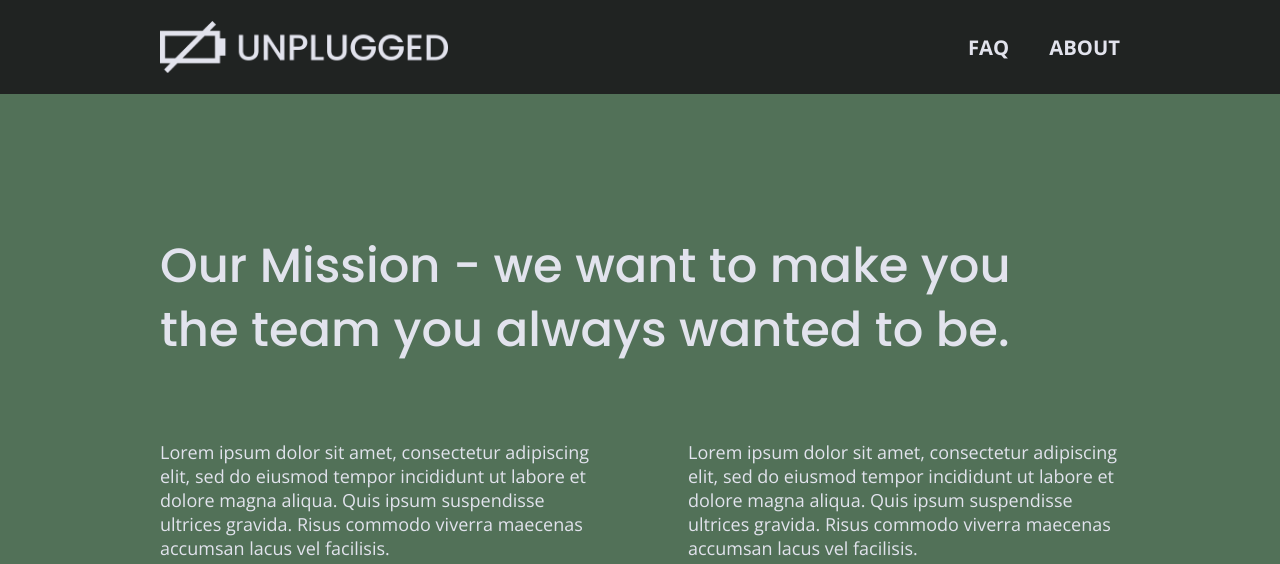
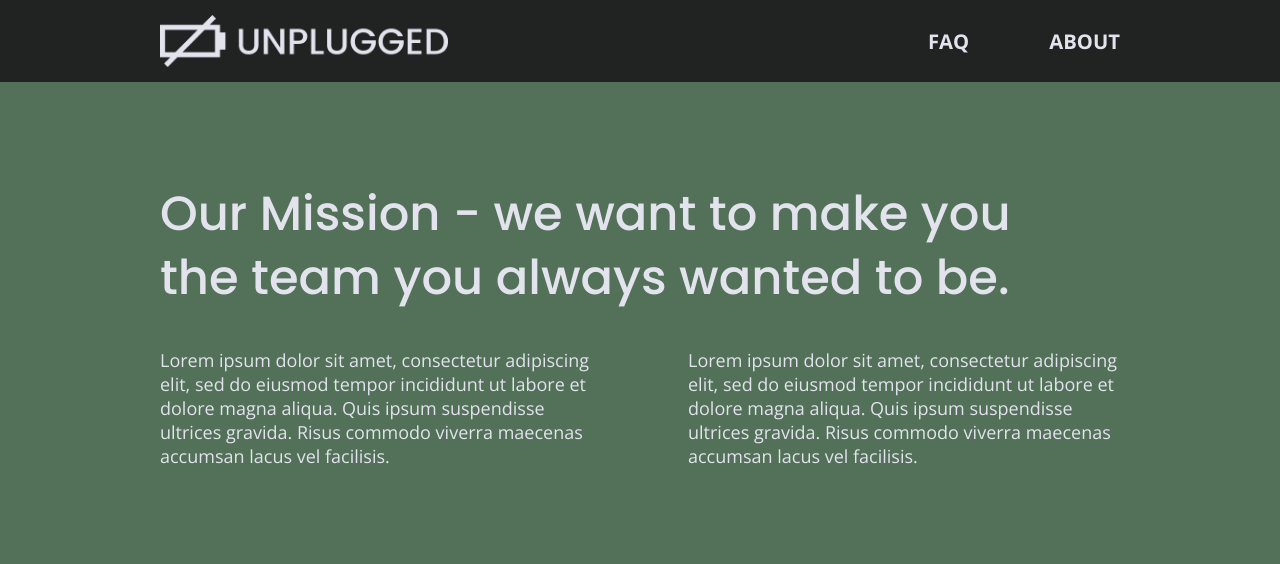
Before and after one commit to b-kicks-IT/unplugged-design-docs, a website: page about/index.html in a window 1280 px wide. Shown: the top 564 px of the page. Drawn offline with nearby package versions, Linux system fonts and the light colour scheme.

Commit message:
Updated the css/main.css file

```diff
--- a/css/main.css
+++ b/css/main.css
@@ -103,6 +103,8 @@ body {
 ul,
 ol {
   list-style-type: none;
+  margin: 0;
+  padding: 0;
 }
 
 a {
@@ -114,6 +116,7 @@ h2 {
   font-family: 'Poppins', sans-serif;
   font-weight: 500;
   font-size: 1.875em;
+  margin: 0;
 }
 
 h3,
@@ -609,7 +612,7 @@ About Page
   }
 
   .features .features-item-description {
-    width: 62;
+    width: 62%;
   }
 
   .features i {
```
